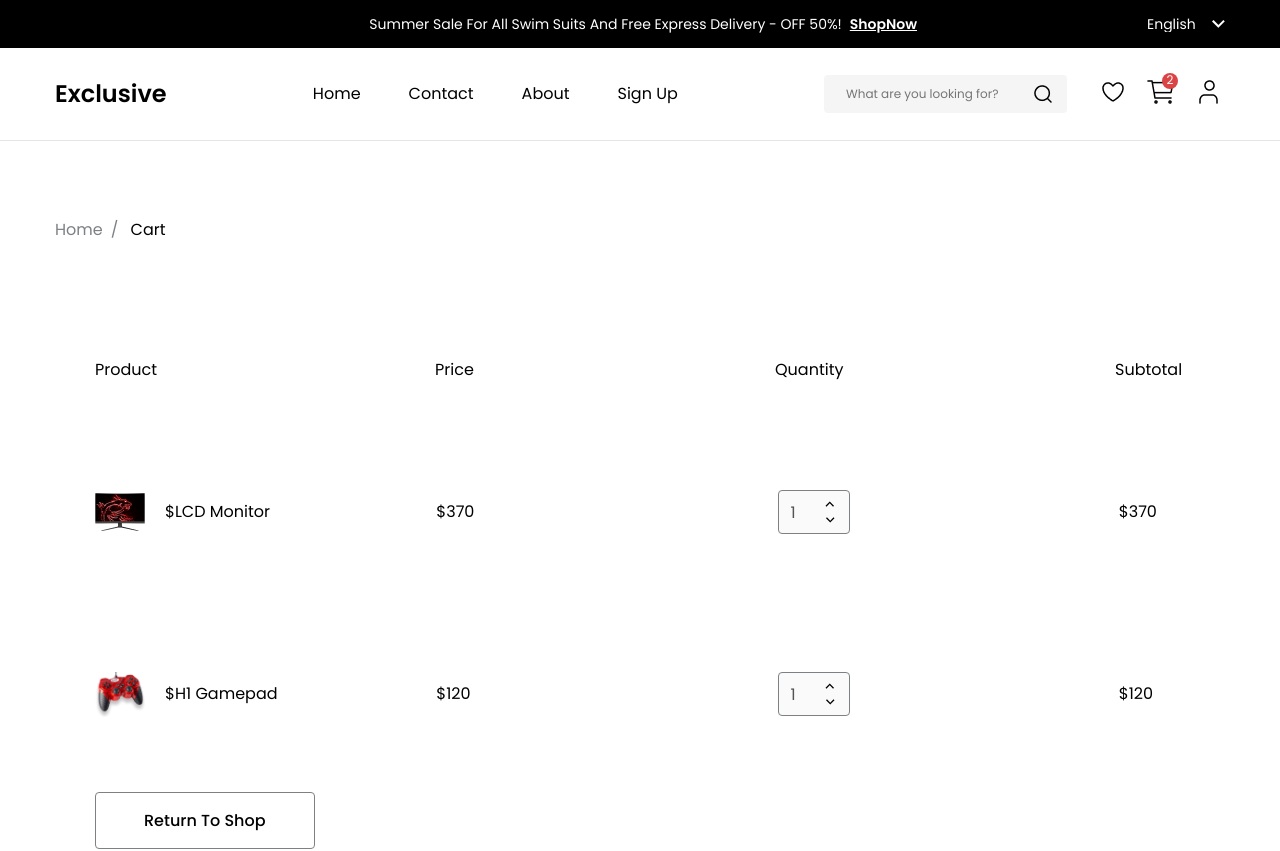
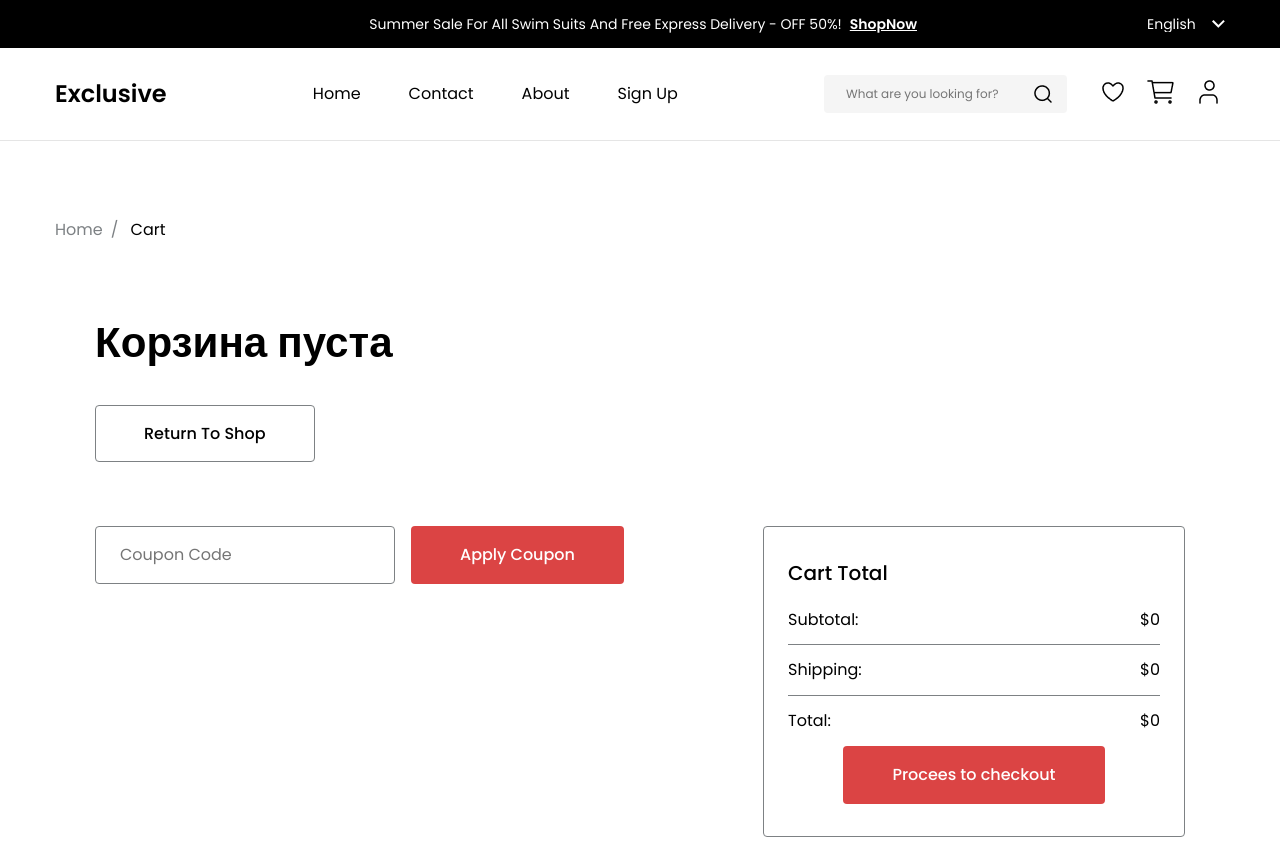
Before and after one commit to YaroslavFd/TechnoShop, a React (Create React App) app: page /cart in a window 1280 px wide. Shown: the top 851 px of the page. Built offline with nearby package versions, Linux system fonts and the light colour scheme.

Commit message:
bug fixes

```diff
--- a/package.json
+++ b/package.json
@@ -13,6 +13,7 @@
     "react-redux": "^8.0.5",
     "react-router-dom": "^6.10.0",
     "react-scripts": "5.0.1",
+    "uuidv4": "^6.2.13",
     "web-vitals": "^2.1.4"
   },
   "scripts": {
--- a/src/app/store/cart/cartSlice.js
+++ b/src/app/store/cart/cartSlice.js
@@ -1,12 +1,9 @@
 import { createSlice } from '@reduxjs/toolkit';
-
-import { PRODUCTS } from '../../../components/Cart/data';
 
 const cartSlice = createSlice({
   name: 'cart',
   initialState: {
-    products: PRODUCTS,
-    couponValue: '',
+    products: [],
     isCoupon: false,
   },
   reducers: {
@@ -56,15 +53,20 @@ const cartSlice = createSlice({
     //     return product;
     //   });
     // },
-    setCouponValue: (state, action) => {
-      state.couponValue = action.payload;
-    },
+
     setIsCoupon: (state, action) => {
       state.isCoupon = action.payload;
     },
     addProduct: (state, action) => {
       const product = action.payload;
-      state.products.push(product);
+      const index = state.products.findIndex((item) => item.id === product.id);
+      if (index >= 0) {
+        state.products[index].count += 1;
+        state.products[index].totalPrice =
+          state.products[index].count * state.products[index].price;
+      } else {
+        state.products.push(product);
+      }
     },
   },
 });
@@ -74,7 +76,6 @@ export const {
   increase,
   decrease,
   changeValue,
-  setCouponValue,
   setIsCoupon,
   addProduct,
 } = cartSlice.actions;
--- a/src/components/Cart/CartCoupon/index.jsx
+++ b/src/components/Cart/CartCoupon/index.jsx
@@ -1,10 +1,13 @@
+import { useState } from 'react';
 import { Button } from 'UI/Button';
 
 import './styles.css';
 
 const couponName = 'REACT<3';
 
-const CartCoupon = ({ value, setIsCoupon, setCouponValue }) => {
+const CartCoupon = ({ setIsCoupon }) => {
+  const [couponValue, setCouponValue] = useState('');
+
   const applyCoupon = (e, value) => {
     e.preventDefault();
 
@@ -19,17 +22,20 @@ const CartCoupon = ({ value, setIsCoupon, setCouponValue }) => {
   };
 
   return (
-    <form className="cart__coupon" onSubmit={(e) => applyCoupon(e, value)}>
+    <form
+      className="cart__coupon"
+      onSubmit={(e) => applyCoupon(e, couponValue)}
+    >
       <input
         className="cart__coupon_input"
         type="text"
         placeholder="Coupon Code"
-        value={value}
+        value={couponValue}
         onChange={(e) => changeCouponValue(e.target.value)}
       />
       <Button
         className="cart__coupon_button"
-        onClick={(e) => applyCoupon(e, value)}
+        onClick={(e) => applyCoupon(e, couponValue)}
       >
         Apply Coupon
       </Button>
--- a/src/components/Cart/CartProduct/index.jsx
+++ b/src/components/Cart/CartProduct/index.jsx
@@ -21,8 +21,8 @@ const CartProduct = ({
         >
           ✖
         </button>
-        <img className="cart-image" src={src} alt="LCD Monitor" />
-        <span className="cart__item-name">${name}</span>
+        <img className="cart-image" src={src} alt={name} />
+        <span className="cart__item-name">{name}</span>
       </div>
       <div className="cart__item">${price}</div>
 
--- a/src/components/Cart/CartProducts/index.jsx
+++ b/src/components/Cart/CartProducts/index.jsx
@@ -2,10 +2,26 @@ import CartProduct from '../CartProduct';
 
 import './styles.css';
 
-const CartProducts = ({ products, deleteProduct, increase, decrease }) => {
+const CartProducts = ({
+  products,
+  deleteProduct,
+  increase,
+  decrease,
+  // changeValue,
+}) => {
   const handleDeleteProduct = (event) => {
     const id = Number(event.currentTarget.dataset.productId);
     deleteProduct(id);
+  };
+
+  const handleIncrease = (event) => {
+    const id = Number(event.currentTarget.dataset.productId);
+    increase(id);
+  };
+
+  const handleDecrease = (event) => {
+    const id = Number(event.currentTarget.dataset.productId);
+    decrease(id);
   };
 
   return (
@@ -14,15 +30,15 @@ const CartProducts = ({ products, deleteProduct, increase, decrease }) => {
         return (
           <CartProduct
             key={product.id}
-            name={product.name}
+            name={product.title}
             id={product.id}
-            src={product.src}
+            src={product.img}
             price={product.price}
             count={product.count}
             totalPrice={product.totalPrice}
             deleteProduct={handleDeleteProduct}
-            increase={() => increase(product.id)}
-            decrease={() => decrease(product.id)}
+            increase={handleIncrease}
+            decrease={handleDecrease}
             // changeValue={(value) => changeValue(product.id, value)}
           />
         );
--- a/src/components/Cart/data.js
+++ /dev/null
@@ -1,18 +0,0 @@
-export const PRODUCTS = [
-  {
-    id: 1,
-    name: 'LCD Monitor',
-    src: '/img/imgCart/tv-small.png',
-    price: 370,
-    count: 1,
-    totalPrice: 370,
-  },
-  {
-    id: 2,
-    name: 'H1 Gamepad',
-    src: '/img/imgCart/gamepad-small.png',
-    price: 120,
-    count: 1,
-    totalPrice: 120,
-  },
-];
--- a/src/components/Cart/index.jsx
+++ b/src/components/Cart/index.jsx
@@ -10,11 +10,9 @@ import CartTitles from './CartTitles';
 import CartTotal from './CartTotal';
 
 import {
-  changeValue,
   decrease,
   deleteProduct,
   increase,
-  setCouponValue,
   setIsCoupon,
 } from '../../app/store/cart/cartSlice';
 
@@ -22,7 +20,6 @@ import './styles.css';
 
 const Cart = () => {
   const products = useSelector((state) => state.cart.products);
-  const couponValue = useSelector((state) => state.cart.couponValue);
   const isCoupon = useSelector((state) => state.cart.isCoupon);
   const dispatch = useDispatch();
 
@@ -38,9 +35,9 @@ const Cart = () => {
     dispatch(decrease(id));
   };
 
-  const handleChangeValue = (id, value) => {
-    dispatch(changeValue({ id, count: Number(value) }));
-  };
+  // const handleChangeValue = (id, value) => {
+  //   dispatch(changeValue({ id, count: Number(value) }));
+  // };
 
   return (
     <>
@@ -65,7 +62,7 @@ const Cart = () => {
           deleteProduct={handleDeleteProduct}
           increase={handleIncrease}
           decrease={handleDecrease}
-          changeValue={handleChangeValue}
+          // changeValue={handleChangeValue}
         />
 
         <div className="cart__block-link">
@@ -73,11 +70,7 @@ const Cart = () => {
         </div>
 
         <div className="cart__block">
-          <CartCoupon
-            value={couponValue}
-            setIsCoupon={() => dispatch(setIsCoupon(true))}
-            setCouponValue={(value) => dispatch(setCouponValue(value))}
-          />
+          <CartCoupon setIsCoupon={() => dispatch(setIsCoupon(true))} />
           <CartTotal isCoupon={isCoupon} products={products} />
         </div>
       </div>
--- a/src/data/products.js
+++ b/src/data/products.js
@@ -5,6 +5,8 @@ export const PRODUCTS = [
     price: 120,
     discount: 40,
     img: '/img/products/1.png',
+    count: 1,
+    totalPrice: 120,
   },
   {
     id: 2,
@@ -12,6 +14,8 @@ export const PRODUCTS = [
     price: 960,
     discount: 35,
     img: '/img/products/2.png',
+    count: 1,
+    totalPrice: 960,
   },
   {
     id: 3,
@@ -19,6 +23,8 @@ export const PRODUCTS = [
     price: 370,
     discount: 30,
     img: '/img/products/3.png',
+    count: 1,
+    totalPrice: 370,
   },
   {
     id: 4,
@@ -26,6 +32,8 @@ export const PRODUCTS = [
     price: 375,
     discount: 25,
     img: '/img/products/4.png',
+    count: 1,
+    totalPrice: 375,
   },
   {
     id: 5,
@@ -33,6 +41,8 @@ export const PRODUCTS = [
     price: 375,
     discount: 25,
     img: '/img/products/4.png',
+    count: 1,
+    totalPrice: 375,
   },
   {
     id: 6,
@@ -40,6 +50,8 @@ export const PRODUCTS = [
     price: 375,
     discount: 25,
     img: '/img/products/4.png',
+    count: 1,
+    totalPrice: 375,
   },
   {
     id: 7,
@@ -47,5 +59,7 @@ export const PRODUCTS = [
     price: 375,
     discount: 25,
     img: '/img/products/4.png',
+    count: 1,
+    totalPrice: 375,
   },
 ];
```
Also changed, not shown: 1 other file (tests, documents, lock files or other folders).
